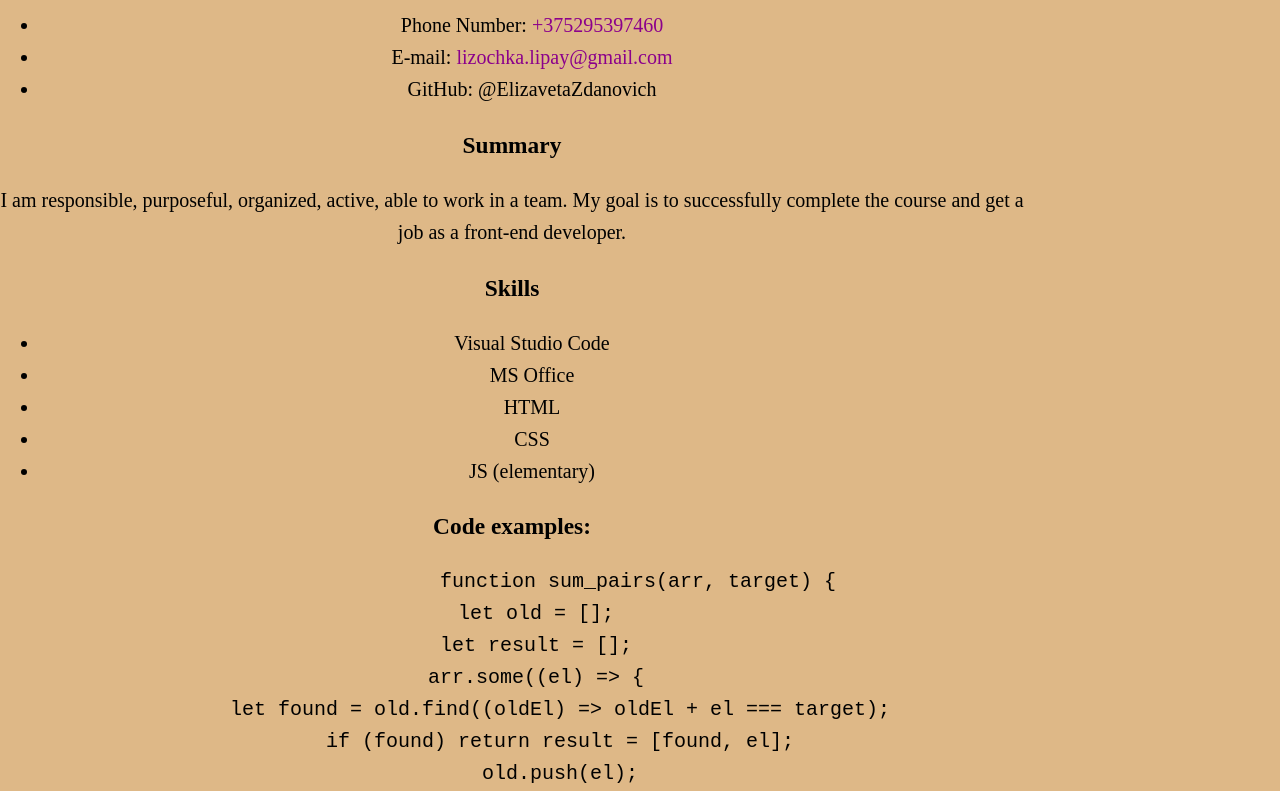
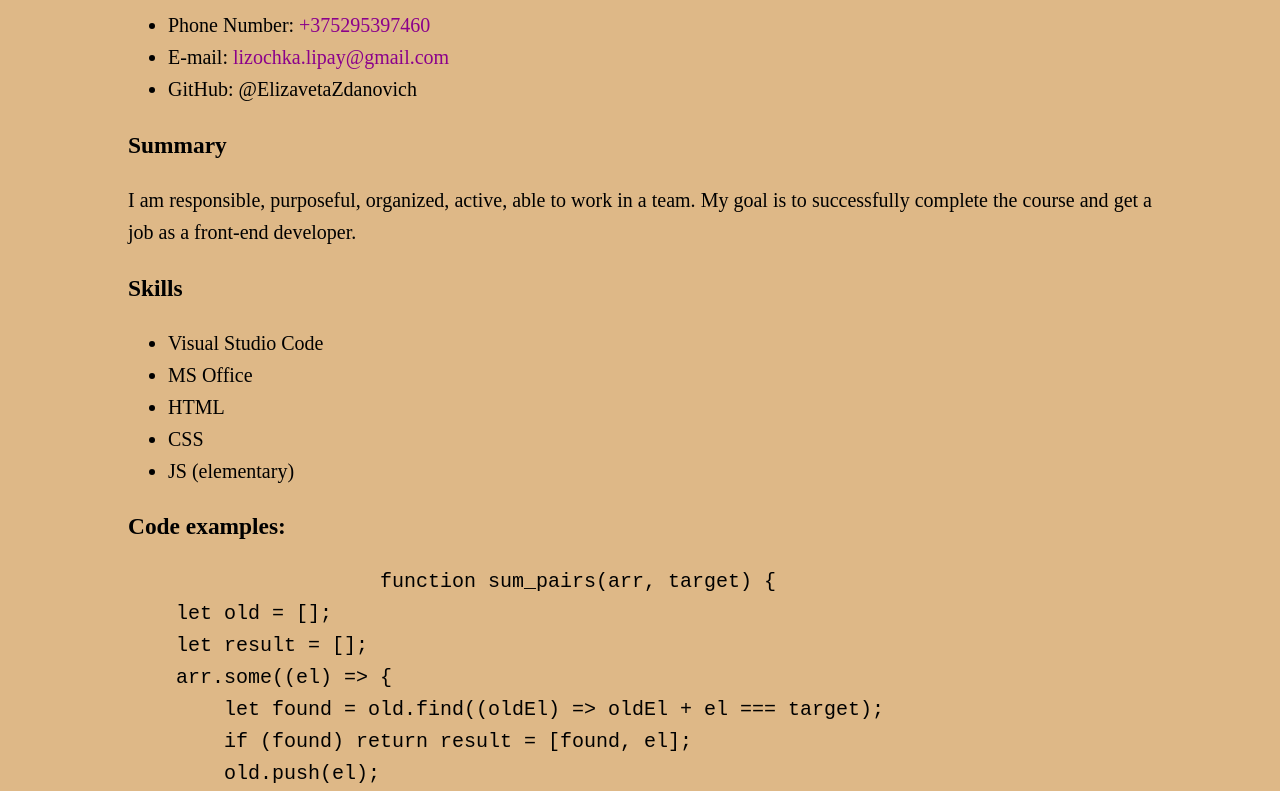
Before and after one commit to ElizavetaZdanovich/rsschool-cv, a plain HTML site: page index.html in a window 1280 px wide. Shown: the part 417-1208 px from the top of the page. Drawn offline with Linux system fonts and the light colour scheme.

Commit message:
fix: docs style.css

```diff
--- a/style.css
+++ b/style.css
@@ -1,12 +1,12 @@
 body {
-    margin: 0;
+    margin: 0 auto;
     padding: 0;
     max-width: 1024px;
 
     font-family: 'Times New Roman', Times, serif;
     font-size: 20px;
     line-height: 160%;
-    text-align: center;
+    text-align: justify;
     color: black;
     background-color: burlywood;
     }
```
